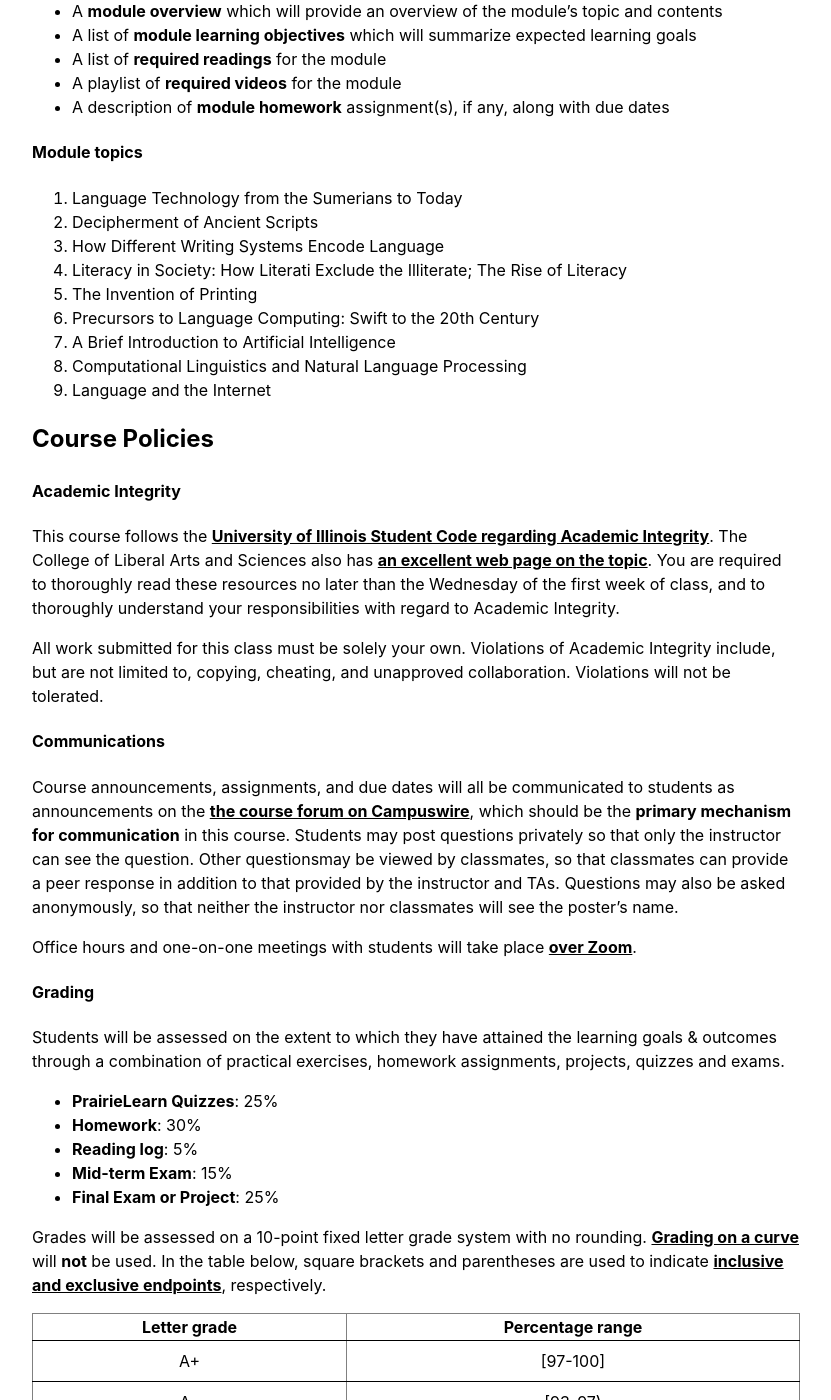
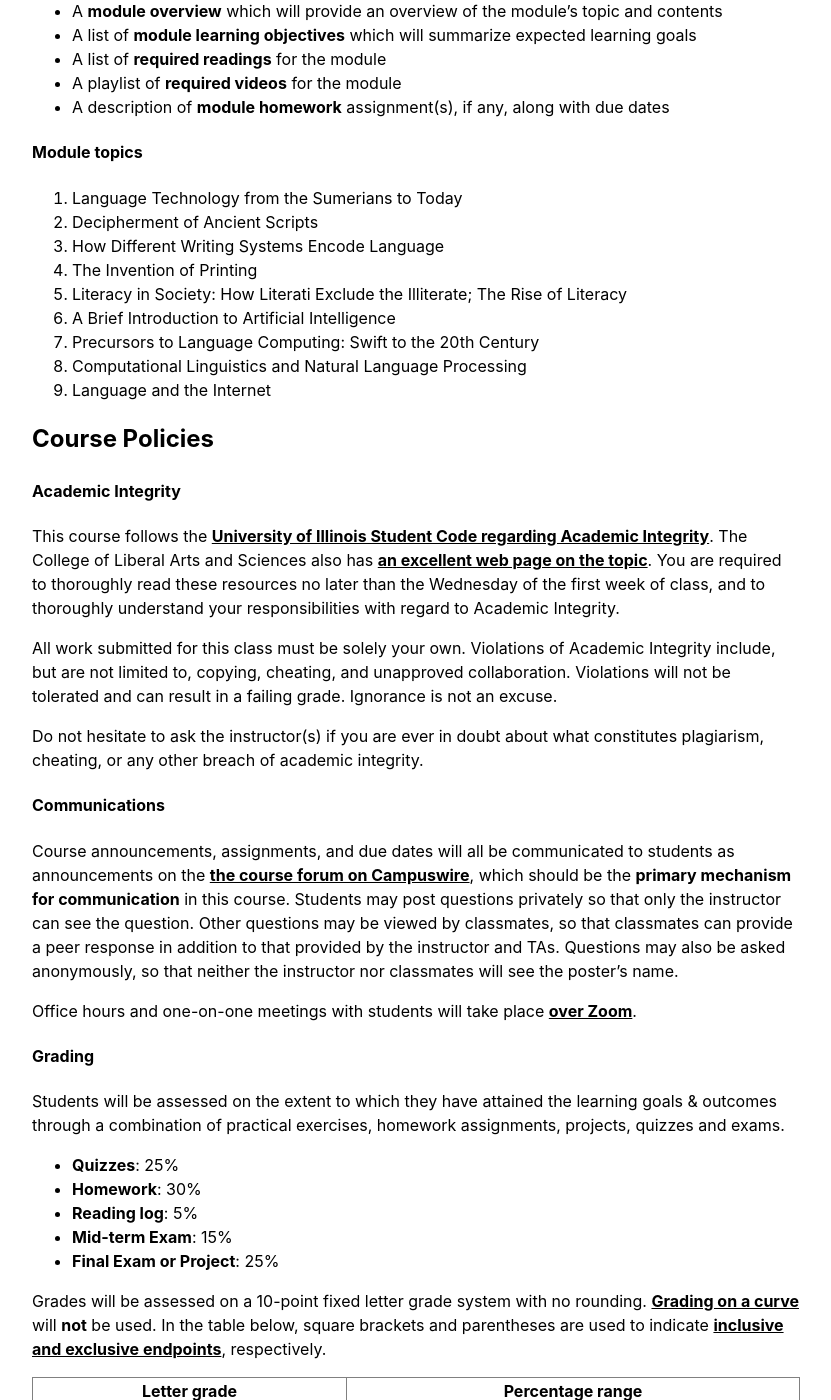
Before and after one commit to Jargonautika/2020-Fall-UIUC-LING270.github.io, a Jekyll site: the page built from index.md, in a window 1280 px wide and 1400 px high, scrolled down 2055 px. Shown: the whole window, without its empty margins (224-1055 px from the left). Built offline with Jekyll 4.4.1, drawn with Linux system fonts in a browser that asks for light colours; some of the changed text lies outside the part shown.

Commit message:
Update syllabus

```diff
--- a/index.md
+++ b/index.md
@@ -74,10 +74,10 @@
 1. Language Technology from the Sumerians to Today
 2. Decipherment of Ancient Scripts
 3. How Different Writing Systems Encode Language
-4. Literacy in Society: How Literati Exclude the Illiterate; The Rise of Literacy
-5. The Invention of Printing
-6. Precursors to Language Computing: Swift to the 20th Century
-7. A Brief Introduction to Artificial Intelligence
+4. The Invention of Printing
+5. Literacy in Society: How Literati Exclude the Illiterate; The Rise of Literacy
+6. A Brief Introduction to Artificial Intelligence
+7. Precursors to Language Computing: Swift to the 20th Century
 8. Computational Linguistics and Natural Language Processing
 9. Language and the Internet
 
@@ -88,11 +88,13 @@
 
 This course follows the [University of Illinois Student Code regarding Academic Integrity](https://studentcode.illinois.edu/article1/part4/1-401). The College of Liberal Arts and Sciences also has [an excellent web page on the topic](http://www.las.illinois.edu/students/integrity). You are required to thoroughly read these resources no later than the Wednesday of the first week of class, and to thoroughly understand your responsibilities with regard to Academic Integrity.
 
-All work submitted for this class must be solely your own. Violations of Academic Integrity include, but are not limited to, copying, cheating, and unapproved collaboration. Violations will not be tolerated.
+All work submitted for this class must be solely your own. Violations of Academic Integrity include, but are not limited to, copying, cheating, and unapproved collaboration. Violations will not be tolerated and can result in a failing grade. Ignorance is not an excuse.
+
+Do not hesitate to ask the instructor(s) if you are ever in doubt about what constitutes plagiarism, cheating, or any other breach of academic integrity.
 
 #### Communications
 
-Course announcements, assignments, and due dates will all be communicated to students as announcements on the [the course forum on Campuswire](https://campuswire.com/c/G954C73B2), which should be the **primary mechanism for communication** in this course. Students may post questions privately so that only the instructor can see the question. Other questionsmay be viewed by classmates, so that classmates can provide a peer response in addition to that provided by the instructor and TAs. Questions may also be asked anonymously, so that neither the instructor nor classmates will see the poster's name.
+Course announcements, assignments, and due dates will all be communicated to students as announcements on the [the course forum on Campuswire](https://campuswire.com/c/G954C73B2), which should be the **primary mechanism for communication** in this course. Students may post questions privately so that only the instructor can see the question. Other questions may be viewed by classmates, so that classmates can provide a peer response in addition to that provided by the instructor and TAs. Questions may also be asked anonymously, so that neither the instructor nor classmates will see the poster's name.
 
 Office hours and one-on-one meetings with students will take place [over Zoom](https://illinois.zoom.us).
 
@@ -101,7 +103,7 @@
 
 Students will be assessed on the extent to which they have attained the learning goals & outcomes through a combination of  practical exercises, homework assignments, projects, quizzes and exams.
 
-* **PrairieLearn Quizzes**: 25%
+* **Quizzes**: 25%
 * **Homework**: 30%
 * **Reading log**: 5%
 * **Mid-term Exam**: 15%
@@ -161,3 +163,14 @@
 * Use the **dres** topic tag
 * In the body of the post, the student should attach a PDF of their DRES letter
 * In the body of the post, the student should list which specific accommodations mentioned in the DRES letter are being requested for this class
+
+
+#### Religious Observances
+
+Illinois law requires the University to reasonably accommodate its students' religious beliefs, observances, and practices in regard to admissions, class attendance, and the scheduling of examinations and work requirements. You should examine this syllabus at the beginning of the semester for potential conflicts between course deadlines and any of your religious observances. If a conflict exists, you should notify your instructor of the conflict and follow the procedures [described here](https://odos.illinois.edu/community-of-care/resources/students/religious-observances) to request appropriate accommodations. This should be done in the first two weeks of classes.
+
+#### Sexual Misconduct Reporting Obligation
+
+The University of Illinois is committed to combating sexual misconduct. Faculty and staff members are required to report any instances of sexual misconduct to the University’s Title IX Office. In turn, an individual with the Title IX Office will provide information about rights and options, including accommodations, support services, the campus disciplinary process, and law enforcement options.
+
+A list of the designated University employees who, as counselors, confidential advisors, and medical professionals, do not have this reporting responsibility and can maintain confidentiality, can be found [here](wecare.illinois.edu/resources/students/#confidential). Other information about resources and reporting is available [here](wecare.illinois.edu).
```
